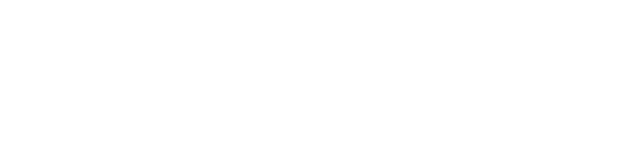
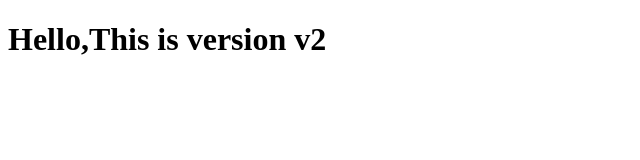
Before and after one commit to Sruhsti/myrepo, a plain HTML site: page index.html in a window 1280 px wide. Shown: the whole page, without its empty margins (0-640 px from the left). Drawn offline with Linux system fonts and the light colour scheme.

Commit message:
this is version v2

```diff
--- a/index.html
+++ b/index.html
@@ -6,6 +6,7 @@
     <title>Document</title>
 </head>
 <body>
+    <h1>Hello,This is version v2 </h1>
 
 </body>
 </html>
```
